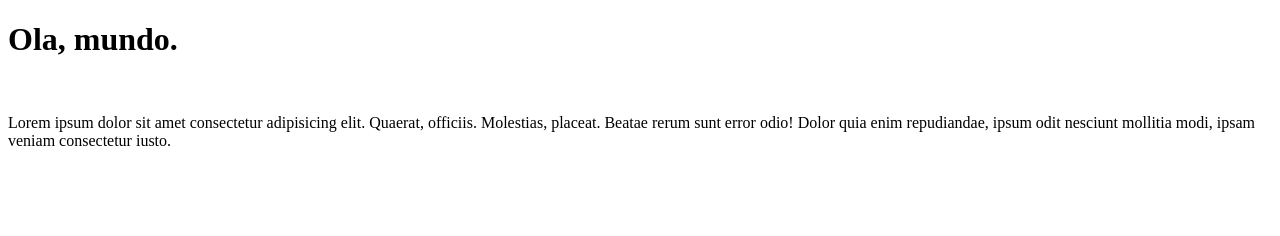
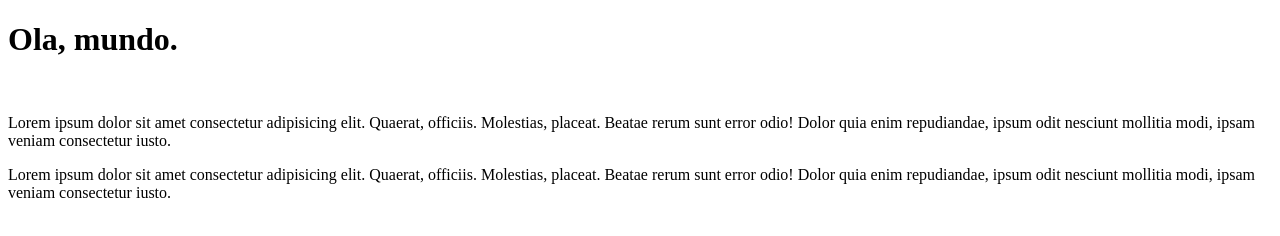
Before and after one commit to AbnerSantos25/OlaMundo, a plain HTML site: page site-exemplo/index.html in a window 1280 px wide. Drawn offline with Linux system fonts and the light colour scheme.

Commit message:
Update index.html
add um paragrafo

```diff
--- a/site-exemplo/index.html
+++ b/site-exemplo/index.html
@@ -10,5 +10,6 @@
     <h1>Ola, mundo.</h1>
     <br>
     <p>Lorem ipsum dolor sit amet consectetur adipisicing elit. Quaerat, officiis. Molestias, placeat. Beatae rerum sunt error odio! Dolor quia enim repudiandae, ipsum odit nesciunt mollitia modi, ipsam veniam consectetur iusto.</p>
+    <p>Lorem ipsum dolor sit amet consectetur adipisicing elit. Quaerat, officiis. Molestias, placeat. Beatae rerum sunt error odio! Dolor quia enim repudiandae, ipsum odit nesciunt mollitia modi, ipsam veniam consectetur iusto.</p>
 </body>
 </html>
```
